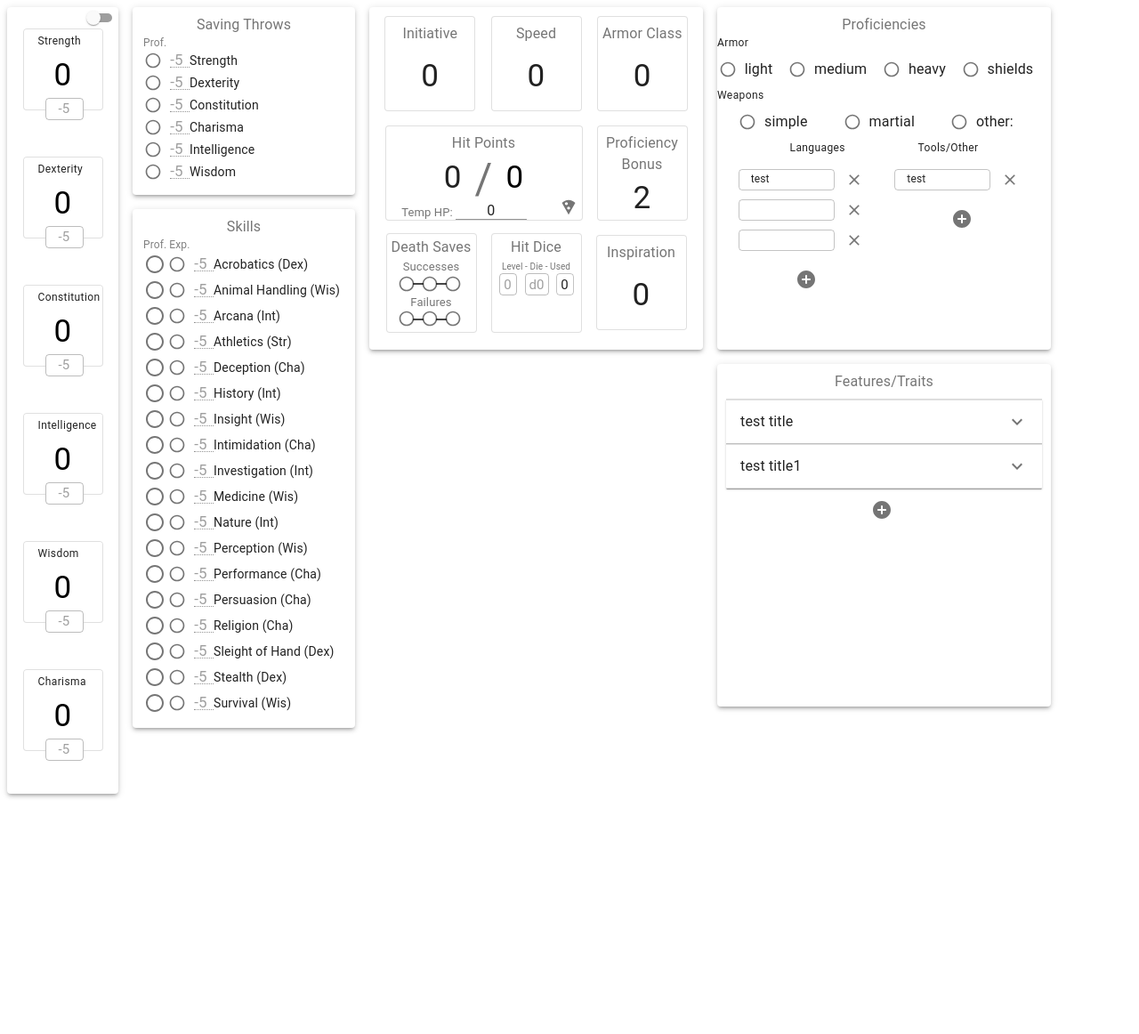
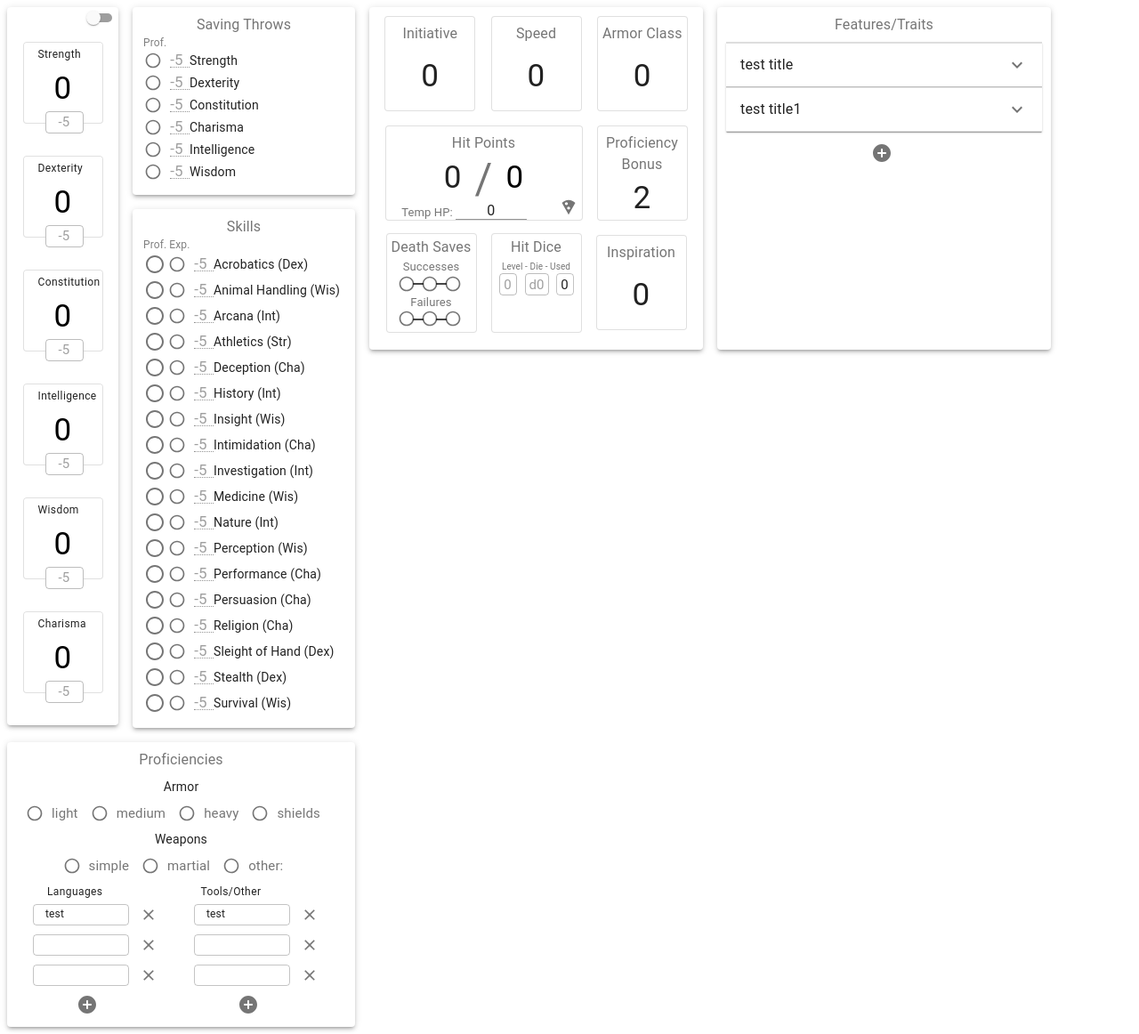
Before and after one commit to elchung/DnD-Character-Sheets, a Next.js app: page /CharacterSheet/CharacterSheetComponent in a window 1280 px wide. Shown: the whole page at 89% size. Before the commit the page ends 900 px from the top, so only its background shows below. Built offline with nearby package versions, Linux system fonts and the light colour scheme.

Commit message:
more work on prof component. rearrange components

```diff
--- a/pages/CharacterSheet/CharacterSheetComponent.jsx
+++ b/pages/CharacterSheet/CharacterSheetComponent.jsx
@@ -23,9 +23,6 @@ const CharacterSheetComponent = () => (
         <Grid item>
           <Grid container direction="column" spacing={2}>
             <Grid item>
-              <ProficienciesComponent />
-            </Grid>
-            <Grid item>
               <FeaturesAndTraitsComponent />
             </Grid>
           </Grid>
--- a/pages/CharacterSheet/Components/AbilityScoresComponent.jsx
+++ b/pages/CharacterSheet/Components/AbilityScoresComponent.jsx
@@ -17,16 +17,15 @@ const AbilityScoreComponent = ({ orientation }) => {
   return (
     <Card elevation={style.elevation} style={style.abilityScoreComponent}>
       <Grid alignItems="flex-end" container direction="column" justify="center" wrap="nowrap">
-        <Grid item>
+        <Grid item style={{paddingBottom: 15}}>
           <Switch
             checked={!characterState.scoreOnTop}
             color="primary"
             onChange={() => setCharacterState.setScoreOnTop((state) => !state)}
             size="small"
-
           />
         </Grid>
-        <Grid alignItems="center" container direction={orientation} justify="center" spacing={3} wrap="nowrap">
+        <Grid alignItems="center" container direction={orientation} justify="center" spacing={1} wrap="nowrap">
           {Object.keys(characterState.abilityScores).map((ability) => (
             <Grid item key={`${ability}-grid-item`}>
               <BaseAbilityScoreComponent
--- a/pages/CharacterSheet/Components/FeaturesAndTraitsComponent.jsx
+++ b/pages/CharacterSheet/Components/FeaturesAndTraitsComponent.jsx
@@ -47,7 +47,6 @@ const FeaturesAndTraitsComponent = () => {
 
   return (
     <Paper elevation={style.elevation} style={style.FeaturesAndTraitsComponent}>
-
       <Typography align="center" color="textSecondary" style={{ ...style.headerStyle, paddingBottom: 10 }}>Features/Traits</Typography>
       {featuresAndTraits.map((item, index) => (
         <DraggableCard
--- a/pages/CharacterSheet/Components/ProficienciesComponent.jsx
+++ b/pages/CharacterSheet/Components/ProficienciesComponent.jsx
@@ -40,10 +40,10 @@ const ProficienciesComponent = () => {
           <Typography align="center" color="textSecondary" style={style.headerStyle}>Proficiencies</Typography>
         </Grid>
         <Grid item>
-          <Typography align="center" variant="caption">Armor</Typography>
+          <Typography align="center" style={{ fontSize: 14, paddingTop: 10 }}>Armor</Typography>
         </Grid>
         <Grid item>
-          <Grid container direction="row" justify="space-evenly">
+          <Grid container direction="row" justify="center">
             {armorProficiencies.map((proficiency) => (
               <Grid item key={`${proficiency}-grid`}>
                 <FormControlLabel
@@ -57,17 +57,17 @@ const ProficienciesComponent = () => {
                       // checked={proficiencies.armor.has(prof)}
                     />
                   )}
-                  label={proficiency}
+                  label={<Typography color='textSecondary' style={{fontSize:15}}>{proficiency}</Typography>}
                 />
               </Grid>
             ))}
           </Grid>
         </Grid>
         <Grid item>
-          <Typography align="center" variant="caption">Weapons</Typography>
+          <Typography align="center" style={{fontSize: 14}}>Weapons</Typography>
         </Grid>
         <Grid item>
-          <Grid container direction="row" justify="space-evenly">
+          <Grid container direction="row" justify="center">
             {weaponProficiencies.map((proficiency) => (
               <Grid item>
                 <FormControlLabel
@@ -81,19 +81,19 @@ const ProficienciesComponent = () => {
                       checked={proficiencies.weapons.has(proficiency)}
                     />
                   )}
-                  label={proficiency}
+                  label={<Typography color='textSecondary' style={{fontSize:15}}>{proficiency}</Typography>}
                 />
               </Grid>
             ))}
           </Grid>
         </Grid>
         <Grid item>
-          <Grid container direction="row" justify="space-evenly" alignItems="center" style={{ paddingBottom: 5 }}>
+          <Grid container direction="row" alignItems="center" style={{ marginBottom: -5 }}>
             <Grid item>
-              <Typography variant="caption">Languages</Typography>
+              <Typography variant="caption" style={{paddingLeft: 45}}>Languages</Typography>
             </Grid>
             <Grid>
-              <Typography variant="caption">Tools/Other</Typography>
+              <Typography variant="caption" style={{paddingLeft: 110}}>Tools/Other</Typography>
             </Grid>
           </Grid>
           <Grid container direction="row" justify="space-evenly" alignItems="flex-start" style={{ maxHeight: 100 }}>
@@ -109,6 +109,7 @@ const ProficienciesComponent = () => {
               <DnDListComponent
                 items={tempRight}
                 setItems={setTempRight}
+                minDisplay={3}
               />
             </Grid>
           </Grid>
--- a/pages/CharacterSheet/Components/Reusable/DnDListComponent.jsx
+++ b/pages/CharacterSheet/Components/Reusable/DnDListComponent.jsx
@@ -55,7 +55,7 @@ const DnDListComponent = ({ items, setItems, minDisplay, style }) => {
           />
         ))}
       </List>
-      <Box display="flex" justifyContent="center">
+      <Box display="flex" justifyContent="center" style={{ marginLeft: '-20%', marginTop: '-7%' }}>
         <IconButton onClick={handleAddNew}>
           <AddCircleRoundedIcon color="action" />
         </IconButton>
--- a/pages/CharacterSheet/LeftColumn/LeftColumnComponent.jsx
+++ b/pages/CharacterSheet/LeftColumn/LeftColumnComponent.jsx
@@ -3,16 +3,12 @@ import React from 'react';
 import AbilityScoreComponent from '../Components/AbilityScoresComponent';
 import { useCharacterState, useSetCharacterState } from '../../Context/CharacterContext';
 import SavingThrowsComponent from '../Components/SavingThrowsComponent';
-import SingleLineDisplayComponent from '../Components/Reusable/SingleLineDisplayComponent';
 import SkillsComponent from '../Components/SkillsComponent';
+import ProficienciesComponent from "../Components/ProficienciesComponent";
 
-const LeftColumnComponent = () => {
-  const characterState = useCharacterState();
-  const setCharacterState = useSetCharacterState();
-
-  return (
+const LeftColumnComponent = () => (
   <Grid item>
-      <Grid container direction="column">
+    <Grid container direction="column" spacing={2}>
       <Grid item>
         <Grid container direction="row" spacing={2}>
           <Grid item>
@@ -30,9 +26,11 @@ const LeftColumnComponent = () => {
           </Grid>
         </Grid>
       </Grid>
+      <Grid item>
+        <ProficienciesComponent />
+      </Grid>
     </Grid>
   </Grid>
 );
-};
 
 export default LeftColumnComponent;
--- a/pages/Context/CharacterContext.jsx
+++ b/pages/Context/CharacterContext.jsx
@@ -39,12 +39,12 @@ export const CharacterContextProvider = (props) => {
   const [featuresAndTraits, setFeaturesAndTraits] = useState(testCards);
   const style = {
     elevation: 3,
-    abilityScoreComponent: { width: 125, paddingBottom: 20 },
+    abilityScoreComponent: { width: 125, paddingBottom: 20, height: 787 },
     combatStatsComponent: {
       width: 375, height: 355, paddingBottom: 20, paddingTop: 10,
     },
     proficienciesComponent: {
-      width: 375, height: 355, paddingBottom: 20, paddingTop: 10, overflow: 'auto',
+      width: '100%', height: 290, paddingBottom: 20, paddingTop: 10, overflow: 'auto',
     },
     deathSaveComponent: {
       width: 100, height: 105, marginTop: -2, marginBottom: -2, paddingTop: 5,
```
Lines whose indentation alone changed are shown as unchanged.
